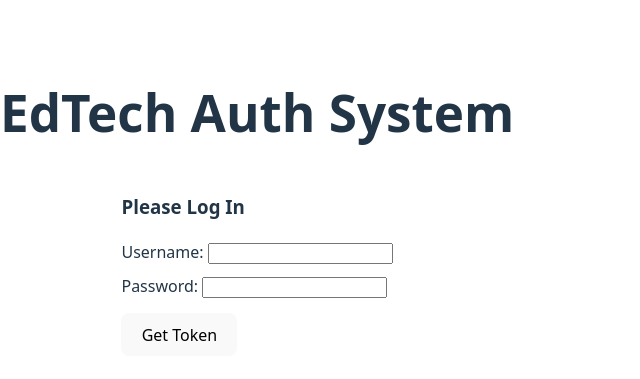
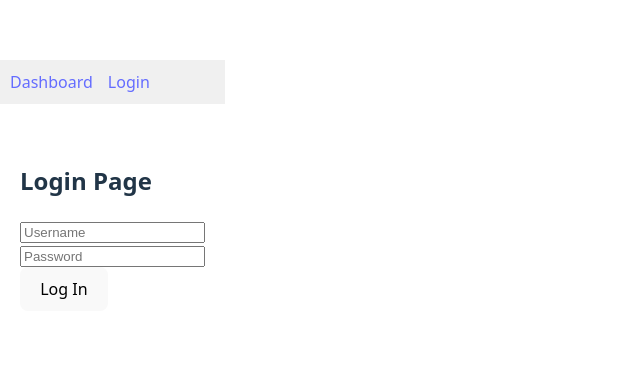
Before and after one commit to sufiyan9828/EdTech-Project-Finale, a React app in the folder frontend/: page /login in a window 1280 px wide. Shown: the part 205-584 px from the top of the page, without its empty margins (0-640 px from the left). Built offline with nearby package versions, Linux system fonts and the light colour scheme; the HTML template or start-up script is replaced by a standard one.

Commit message:
The Next Concept: Client-Side Routing (The "Steering Wheel")
refactor: implement react router and modular component structure

```diff
--- a/frontend/package.json
+++ b/frontend/package.json
@@ -11,7 +11,8 @@
   },
   "dependencies": {
     "react": "^19.2.0",
-    "react-dom": "^19.2.0"
+    "react-dom": "^19.2.0",
+    "react-router-dom": "^7.12.0"
   },
   "devDependencies": {
     "@eslint/js": "^9.39.1",
--- a/frontend/src/App.jsx
+++ b/frontend/src/App.jsx
@@ -1,100 +1,19 @@
-import { useState, useEffect } from 'react'
+import { BrowserRouter, Routes, Route } from 'react-router-dom'
+import Navbar from './components/Navbar'
+import Login from './pages/Login'
+import Dashboard from './pages/Dashboard'
 
 function App() {
-  const [message, setMessage] = useState('')
-  const [token, setToken] = useState(localStorage.getItem('access_token')) // Check if we already have a key
-  const [username, setUsername] = useState('')
-  const [password, setPassword] = useState('')
-
-  // 1. Try to fetch the "Secret Message" whenever the token changes
-  useEffect(() => {
-    if (token) {
-      fetch('http://127.0.0.1:8000/api/test/', {
-        headers: {
-          'Authorization': `Bearer ${token}` // This is how we show the ID Card
-        }
-      })
-      .then(response => {
-        if (response.ok) return response.json()
-        throw new Error("Token invalid or expired")
-      })
-      .then(data => setMessage(data.message))
-      .catch(error => {
-        console.error(error)
-        setMessage("Session expired. Please log in again.")
-        setToken(null) // Clear invalid token
-      });
-    }
-  }, [token])
-
-  // 2. Handle the Login Form Submit
-  const handleLogin = async (e) => {
-    e.preventDefault() // Stop page reload
-
-    try {
-      const response = await fetch('http://127.0.0.1:8000/auth/jwt/create/', {
-        method: 'POST',
-        headers: { 'Content-Type': 'application/json' },
-        body: JSON.stringify({ username, password })
-      })
-
-      const data = await response.json()
-
-      if (response.ok) {
-        // Success! We got the keys.
-        console.log("Login Success:", data)
-        setToken(data.access)
-        localStorage.setItem('access_token', data.access) // Save it for later
-      } else {
-        alert("Login Failed: " + JSON.stringify(data))
-      }
-    } catch (error) {
-      console.error("Network Error:", error)
-    }
-  }
-
-  // 3. Logout Helper
-  const handleLogout = () => {
-    setToken(null)
-    setMessage('')
-    localStorage.removeItem('access_token')
-  }
-
   return (
-    <div style={{ textAlign: 'center', marginTop: '50px' }}>
-      <h1>EdTech Auth System</h1>
-
-      {!token ? (
-        // SHOW THIS IF NOT LOGGED IN
-        <form onSubmit={handleLogin} style={{ display: 'inline-block', textAlign: 'left' }}>
-          <h3>Please Log In</h3>
-          <div>
-            <label>Username: </label>
-            <input
-              type="text"
-              value={username}
-              onChange={(e) => setUsername(e.target.value)}
-            />
-          </div>
-          <div style={{ marginTop: '10px' }}>
-            <label>Password: </label>
-            <input
-              type="password"
-              value={password}
-              onChange={(e) => setPassword(e.target.value)}
-            />
-          </div>
-          <button type="submit" style={{ marginTop: '15px' }}>Get Token</button>
-        </form>
-      ) : (
-        // SHOW THIS IF LOGGED IN
-        <div>
-          <h2 style={{ color: 'green' }}>Access Granted</h2>
-          <p>Backend says: <strong>{message}</strong></p>
-          <button onClick={handleLogout}>Log Out</button>
-        </div>
-      )}
-    </div>
+    <BrowserRouter>
+      <Navbar />
+      <div style={{ padding: '20px' }}>
+        <Routes>
+          <Route path="/" element={<Dashboard />} />
+          <Route path="/login" element={<Login />} />
+        </Routes>
+      </div>
+    </BrowserRouter>
   )
 }
 
--- /dev/null
+++ b/frontend/src/components/Navbar.jsx
@@ -0,0 +1,12 @@
+import { Link } from 'react-router-dom'
+
+function Navbar() {
+  return (
+    <nav style={{ padding: '10px', background: '#f0f0f0', marginBottom: '20px' }}>
+      <Link to="/" style={{ marginRight: '15px' }}>Dashboard</Link>
+      <Link to="/login">Login</Link>
+    </nav>
+  )
+}
+
+export default Navbar
--- /dev/null
+++ b/frontend/src/pages/Dashboard.jsx
@@ -0,0 +1,31 @@
+import { useEffect, useState } from 'react'
+import { useNavigate } from 'react-router-dom'
+
+function Dashboard() {
+  const [message, setMessage] = useState('')
+  const navigate = useNavigate()
+
+  useEffect(() => {
+    const token = localStorage.getItem('access_token')
+    if (!token) {
+      navigate('/login') // Kick user out if no token
+      return
+    }
+
+    // Fetch the secret message
+    fetch('http://127.0.0.1:8000/api/test/', {
+      headers: { 'Authorization': `Bearer ${token}` }
+    })
+    .then(res => res.json())
+    .then(data => setMessage(data.message))
+  }, [])
+
+  return (
+    <div>
+      <h1>Student Dashboard</h1>
+      <p>Secret Message: {message}</p>
+    </div>
+  )
+}
+
+export default Dashboard
--- /dev/null
+++ b/frontend/src/pages/Login.jsx
@@ -0,0 +1,42 @@
+import { useState } from 'react'
+import { useNavigate } from 'react-router-dom'
+
+function Login() {
+  const [username, setUsername] = useState('')
+  const [password, setPassword] = useState('')
+  const navigate = useNavigate() // Hook to move pages
+
+  const handleLogin = async (e) => {
+    e.preventDefault()
+    try {
+      const response = await fetch('http://127.0.0.1:8000/auth/jwt/create/', {
+        method: 'POST',
+        headers: { 'Content-Type': 'application/json' },
+        body: JSON.stringify({ username, password })
+      })
+      const data = await response.json()
+
+      if (response.ok) {
+        localStorage.setItem('access_token', data.access)
+        navigate('/') // Redirect to Dashboard on success
+      } else {
+        alert("Login Failed")
+      }
+    } catch (error) {
+      console.error("Error:", error)
+    }
+  }
+
+  return (
+    <div>
+      <h2>Login Page</h2>
+      <form onSubmit={handleLogin}>
+        <input placeholder="Username" onChange={e => setUsername(e.target.value)} /><br/>
+        <input type="password" placeholder="Password" onChange={e => setPassword(e.target.value)} /><br/>
+        <button type="submit">Log In</button>
+      </form>
+    </div>
+  )
+}
+
+export default Login
```
Also changed, not shown: 1 other file (tests, documents, lock files or other folders).
